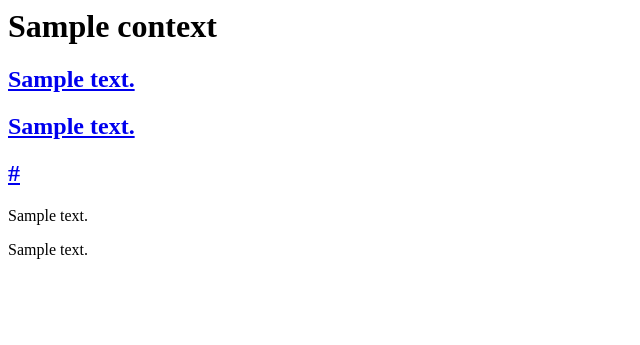
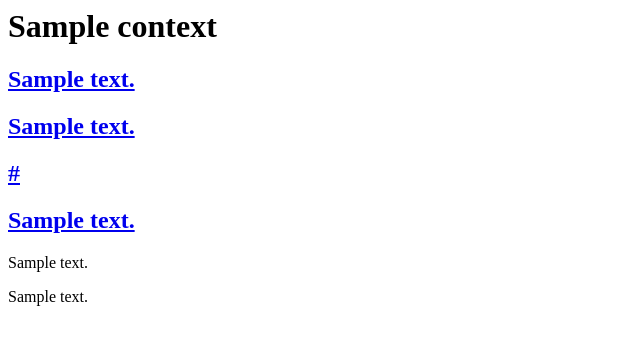
Before and after one commit to jwnwilson/angularjs_tornado_webapp, a Python web app: template client/components/home/templates/home.html in a window 1280 px wide. Shown: the top 345 px of the page, without its empty margins (0-640 px from the left). Run offline with Jinja, Linux system fonts and the light colour scheme; the template is opened without the code that fills it: most values are stand-ins (such as "Sample title", 1, 10 or a date in 2020).

Commit message:
Fixing background size

```diff
--- a/client/apps/main/style/_mixin.scss
+++ b/client/apps/main/style/_mixin.scss
@@ -44,10 +44,12 @@
 @mixin hero-image($img) {
     position: relative;
     background-image: url($img);
+    background-size: cover;
     background-repeat: no-repeat;
     background-position: top center;
+    background-attachment: fixed;
     height: 100%;
-    min-height: 54rem; // Covers browsers that don't understand viewport units.
+    min-height: 100vh; // Covers browsers that don't understand viewport units.
 
     @media (max-width : $mq-tablet-portrait) {
 		@content;
--- a/client/components/home/scripts/controller.js
+++ b/client/components/home/scripts/controller.js
@@ -3,7 +3,7 @@ function HomeController($scope, $window, _mqWidth) {
   self.cv_text = "CV";
   self.github_text = "Github";
   self.linkedin_text = "Linked In";
-  self.hide_text_limit = _mqWidth.mobileLandscape;
+  self.hide_text_limit = _mqWidth.tabletPortrait;
   $scope.cv_text = self.cv_text;
   $scope.github_text = self.github_text;
   $scope.linkedin_text = self.linkedin_text;
--- a/client/components/home/templates/home.html
+++ b/client/components/home/templates/home.html
@@ -1,3 +1,4 @@
+<div class="hero-banner">
   <div class="hero-banner__content">
     <div ng-controller="HomeController as ctrl" ngCloak>
         <div class="intro-text-box">
@@ -10,6 +11,8 @@
                   <h2 class="header-link">{{github_text}} <i class="fa fa-github" aria-hidden="true"></i></h2></a>
                 <a class="link-anchor" href="{{context.linkedin_link}}">
                   <h2 class="header-link">{{linkedin_text}} <i class="fa fa-linkedin-square" aria-hidden="true"></i></h2></a>
+                  <a class="link-anchor" href="{{context.instagram_link}}">
+                    <h2 class="header-link">{{instagram_text}} <i class="fa fa-instagram" aria-hidden="true"></i></h2></a>
                 <span class="link-span"></span>
             </div>
             <div class="intro-text">
@@ -21,3 +24,4 @@
         </div>
     </div>
   </div>
+</div>
--- a/client/components/work/templates/work.html
+++ b/client/components/work/templates/work.html
@@ -1,4 +1,4 @@
-<div ng-cloak>
+<div ng-cloak class="hero-banner-tabs">
   <md-content>
     <md-tabs md-dynamic-height md-border-bottom md-selected="selectedIndex" md-center-tabs="true">
       <md-tab label="VFX">
--- a/server/templates/index.html
+++ b/server/templates/index.html
@@ -5,7 +5,7 @@
 {% end %}
 
 {% block main %}
-  <div class="hero-banner" ng-cloak>
+  <div ng-cloak>
     <div ng-view></div>
   </div>
 {% end %}
```
Also changed, not shown: client/components/work/style/main.scss (+3 -21 lines). Lines whose indentation alone changed are shown as unchanged.
